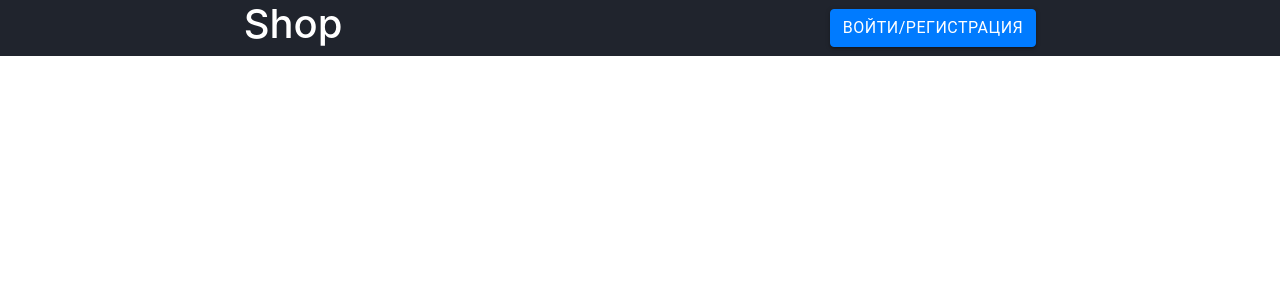
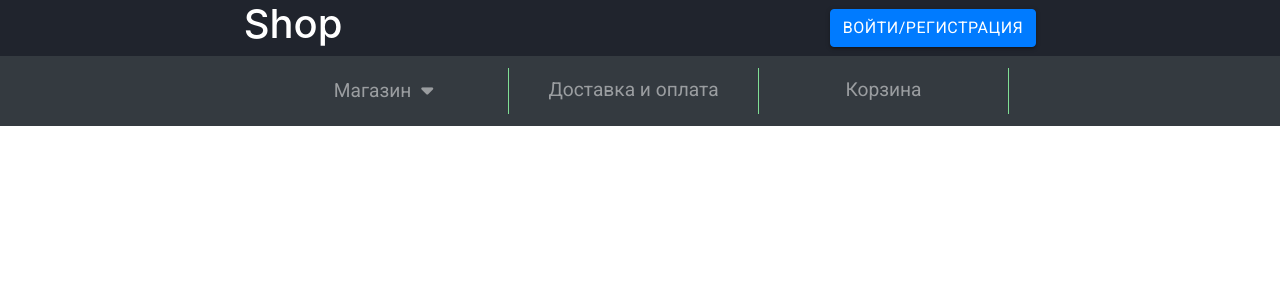
Before and after one commit to Aubury/SHOP-MVCTemplate-USER_ADMIN, a PHP site: page / in a window 1280 px wide. Shown: the top 300 px of the page. Run offline with PHP 8.4, Linux system fonts and the light colour scheme; data that the repository does not hold is empty; some libraries are stand-ins or nearby versions.

Commit message:
navigetion

```diff
--- a/config/routes.php
+++ b/config/routes.php
@@ -27,7 +27,7 @@ return[
     "inf/orders"     => "Orders/TotalOrders/adm",
     "inf/Categories" => "Categories/TotalCategories/adm",
     "inf/brands"     => "Brands/TotalBrands/adm",
-    "inf/products"   => "Products/TotalProducts/adm",
+    "inf/products"   => "Products/TotalProducts/none",
 
 
     "login-admin"    => "Login/ShowLogInAdmin/none",
--- a/views/ViewAdminPage/admins.php
+++ b/views/ViewAdminPage/admins.php
@@ -19,7 +19,7 @@
     <header class="f-col no_wrap justify-evenly align-center w_100">
         <div class="f-row justify-between align-center welcome w_100">
             <div id="welcome" class="welcome"></div>
-            <h2 class="black">Shop</h2>
+            <a href="http://shop-template.vinash.netxi.in"><h2 class="black">Shop</h2></a>
             <button class="btn btn-success" id="exit">Выйти</button>
         </div>
         <div class="navigation f-row justify-center align-center w_100">
--- a/views/ViewCategories/categories.php
+++ b/views/ViewCategories/categories.php
@@ -25,7 +25,7 @@
     <header class="f-col no_wrap justify-evenly align-center w_100">
         <div class="f-row justify-between align-center welcome w_100">
             <div id="welcome" class="welcome"></div>
-            <h2 class="black">Shop</h2>
+            <a href="http://shop-template.vinash.netxi.in"><h2 class="black">Shop</h2></a>
             <button class="btn btn-success" id="exit">Выйти</button>
         </div>
         <div class="navigation f-row justify-center align-center w_100">
--- a/views/ViewMainPage/index.php
+++ b/views/ViewMainPage/index.php
@@ -4,24 +4,37 @@
     <meta charset="UTF-8">
     <meta name="viewport" content="width=device-width, initial-scale=1.0">
     <meta http-equiv="X-UA-Compatible" content="ie=edge">
-    <style><?php include_once ROOT . "/views/css/reset.css"?></style>
-    <style><?php include_once ROOT . "/views/css/fonts.css"?></style>
-    <style><?php include_once ROOT . "/views/css/main.css"?></style>
-    <style><?php include_once ROOT . "/views/css/style.css"?></style>
-    <style><?php include_once ROOT . "/views/css/modal.css" ?></style>
+    <link rel="stylesheet" href="/views/css/reset.css">
+    <link rel="stylesheet" href="/views/css/fonts.css">
+    <link rel="stylesheet" href="/views/css/main.css">
+    <link rel="stylesheet" href="/views/css/style.css">
+    <link rel="stylesheet" href="/views/css/modal.css">
+    <link rel="stylesheet" href="/views/css/navigation.css">
+
     <link rel="stylesheet" href="https://stackpath.bootstrapcdn.com/bootstrap/4.3.1/css/bootstrap.min.css" integrity="sha384-ggOyR0iXCbMQv3Xipma34MD+dH/1fQ784/j6cY/iJTQUOhcWr7x9JvoRxT2MZw1T" crossorigin="anonymous">
     <script src="https://kit.fontawesome.com/6c7f1b339a.js" crossorigin="anonymous"></script>
     <title>Shop</title>
 </head>
 <body>
 <div class="full_container">
-    <header class="f-row no_wrap justify-evenly align-center">
-          <h1>Shop</h1>
-         <div id="exchange"></div>
-         <div>
-            <a href="#modal"><button class="btn btn-primary">Войти/Регистрация</button></a>
-         </div>
+    <header class="f-col">
+        <div class="f-row no_wrap justify-evenly align-center">
+            <h1>Shop</h1>
+            <div id="exchange"></div>
+            <div>
+                <a href="#modal"><button class="btn btn-primary">Войти/Регистрация</button></a>
+            </div>
+        </div>
     </header>
+    <div class="nav-bar">
+        <div class="navigation">
+            <ul class="nav">
+                <li id="shop" class="submenu-link nav-item"><a href="#">Магазин</a></li>
+                <li class="nav-item"><a href="#">Доставка и оплата</a></li>
+                <li class="nav-item"><a  href="#">Корзина</a></li>
+            </ul>
+        </div>
+    </div>
     <main></main>
     <footer></footer>
 </div>
@@ -84,84 +97,10 @@
         </footer>
     </div>
 </div>
-<!---->
-<!--<header class="hederContainer">-->
-<!--    <button class="top topHide">&lt;</button>-->
-<!--    <div class="userHeader">-->
-<!---->
-<!--        <div class="headerItem">-->
-<!--            <div>-->
-<!--                <img src="/views/img/smiley-eating.png" alt="logo__company">-->
-<!--            </div>-->
-<!--            <div class="slogan">-->
-<!--                <p>Главное</p>-->
-<!--                <p>иметь</p>-->
-<!--                <p>мечту</p>-->
-<!--            </div>-->
-<!--        </div>-->
-<!---->
-<!--        <div class="headerItem">-->
-<!--            <div class="navigation_group_mobile">-->
-<!--                <div class="menu">-->
-<!--                    <input type="checkbox" class="hide" id="menu_logo">-->
-<!--                    <div class="logo_menu">-->
-<!--                        <label for="menu_logo">-->
-<!--                            <p></p>-->
-<!--                            <p></p>-->
-<!--                            <p></p>-->
-<!--                        </label>-->
-<!--                        <p>МЕНЮ</p>-->
-<!--                    </div>-->
-<!--                    <div class="elements_menu">-->
-<!--                        <ul>-->
-<!--                            <li class="countPeoples">Нас уже: <span class="users"></span></li>-->
-<!--                            <li>О нас</li>-->
-<!--                            <li><a href="#progects">Наши проекты</a></li>-->
-<!--                            <li><a href="#contacts">Контакты</a></li>-->
-<!--                        </ul>-->
-<!--                    </div>-->
-<!--                </div>-->
-<!--            </div>-->
-<!--            ++-->
-<!--            <div class="nav">-->
-<!--                <ul class="navigation">-->
-<!--                    <li class="countPeoples">Нас уже: <span class="users"></span></li>-->
-<!--                    <li>О нас</li>-->
-<!--                    <li><a href="#progects">Наши проекты</a></li>-->
-<!--                    <li><a href="#contacts">Контакты</a></li>-->
-<!--                </ul>-->
-<!--            </div>-->
-<!--        </div>-->
-<!--    </div>-->
-<!--</header>-->
-<!--<main>-->
-<!--    <div class="_container">-->
-<!--        <div id="exchange"></div>-->
-<!---->
-<!--        <div id="progects"></div>-->
-<!--    </div>-->
-<!--</main>-->
-<!---->
-<!--<footer class="footer">-->
-<!--    <div class="_container">-->
-<!--        <div class="map"></div>-->
-<!--        <div class="contacts" id="contacts">-->
-<!--            <div class="address"></div>-->
-<!--            <div class="phone"></div>-->
-<!--        </div>-->
-<!--    </div>-->
-<!--</footer>-->
-<!----------------------------------------------------------------->
-<!--<div class="section modal__certificate none">-->
-<!--    <div class="modal__content__certificate">-->
-<!--        <img src="/views/img/page.jpg" alt="свидетельство">-->
-<!--        <input type="button" class="closeModalCertificate" value="X">-->
-<!--    </div>-->
-<!--</div>-->
 
-<!--<script>--><?php //include_once ROOT . "/views/ViewMainPage/app/app.js"?><!--</script>-->
-<!--<script>--><?php //include_once ROOT . "/views/ViewMainPage/app/modal_certificate.js"?><!--</script>-->
-<script><?php include_once ROOT . "/views/ViewMainPage/app/modalApp.js"?></script>
-<script><?php include_once ROOT . "/views/ViewMainPage/app/exchange.js"?></script>
+
+<script src="/views/ViewMainPage/app/exchange.js"></script>
+<script src="/views/ViewMainPage/app/modalApp.js"></script>
+<script src="/views/ViewMainPage/app/app.js"></script>
 </body>
 </html>
--- a/views/ViewOrders/orders.php
+++ b/views/ViewOrders/orders.php
@@ -20,7 +20,7 @@
     <header class="f-col no_wrap justify-evenly align-center w_100">
         <div class="f-row justify-between align-center welcome w_100">
             <div id="welcome" class="welcome"></div>
-            <h2 class="black">Shop</h2>
+            <a href="http://shop-template.vinash.netxi.in"><h2 class="black">Shop</h2></a>
             <button class="btn btn-success" id="exit">Выйти</button>
         </div>
         <div class="navigation f-row justify-center align-center w_100">
--- a/views/css/main.css
+++ b/views/css/main.css
@@ -217,8 +217,13 @@ iframe{
     height: 100%;
 }
 .full_container{
-    width: 100vw !important;
+    display: flex;
+    flex-direction: column;
+    flex-wrap: nowrap;
+    min-height: 100vh;
+    min-width: 100vw;
     overflow-x: hidden;
+    position: relative;
 }
 .container {
     width: 1200px;
--- a/views/css/navigation.css
+++ b/views/css/navigation.css
@@ -1,26 +1,108 @@
+@import url('https://fonts.googleapis.com/css?family=Open+Sans|Roboto');
+
+.nav-bar{
+    display: flex;
+    flex-direction: row;
+    flex-wrap: nowrap;
+    justify-content: center;
+    align-items: center;
+    background-color: #343a40!important;
+    z-index: 2;
+    opacity: 1;
+}
 
 .navigation{
+    font-size: 1.2em;
+    text-align: center;
+}
+.nav{
     background-color: #343a40!important;
-    font-size: 1.2em;
+    display: flex;
+    flex-direction: row;
+    flex-wrap: nowrap;
+    list-style: none;
     padding: .75rem;
+    margin: 0 auto;
+    font-family: inherit;
+    position: relative;
+    z-index: 4;
 }
-.navigation ul{
-    margin: 0 !important;
+ul.submenu{
+    position: relative;
 }
-.navigation a{
-    color: rgba(255,255,255,.5);
-    text-decoration: none;
-    transition: all .3s;
+ul.submenu li ul.submenu{
+    position: absolute;
+    left: 100%;
+    top: 0;
+
 }
-.navigation a.active{
-    color: white;
-}
-.navigation .nav-item{
+.nav li{
+    list-style: none;
+    display: flex;
+    flex-direction: column;
+    position: relative;
+    text-align: center;
+    border-right: 1px solid #80DF95;
+    width: 250px;
     color: rgba(255,255,255,.5);
     cursor: pointer;
     font-style: normal;
+    opacity: 1;
+}
+ul.submenu li{
+    padding-top: .5em;
+    padding-bottom: .5em;
+}
+
+.nav li a{
+    display: block;
+    color: rgba(255,255,255,.5);
+    text-decoration: none;
     padding: .5rem 1rem;
+
 }
-.navigation a:hover{
+.nav a.active{
+    color: white;
+}
+.nav a:hover{
     color: rgba(255,255,255,.5);
 }
+
+li.submenu-link > a:after {
+    content: "\f0d7";
+    font-family: "FontAwesome";
+    color: inherit;
+    margin-left: 10px;
+}
+li.submenu-link ul.submenu li.submenu-link > a::after{
+    content: "\f0da";
+    font-family: "FontAwesome";
+    color: inherit;
+    margin-left: 10px;
+}
+ul.submenu {
+    background-color: #343a40!important;
+    border: 2px solid #003559;
+    padding-left: 0;
+    position: absolute;
+    visibility: hidden;
+    opacity: 0;
+    z-index: 3;
+    transition: .6s ease-in-out;
+}
+li.submenu-link > ul.submenu{
+    top: 0;
+}
+li.submenu-link ul.submenu li.submenu-link > ul.submenu{
+    top: 0;
+}
+li.submenu-link:hover > ul.submenu{
+    visibility: visible;
+    top: calc(100% + .75rem);
+    opacity: 1;
+}
+.nav  li.submenu-link > ul.submenu li.submenu-link:hover{
+    visibility: visible;
+    top: 0;
+    opacity: 1;
+}
--- a/views/css/style.css
+++ b/views/css/style.css
@@ -1,4 +1,6 @@
-
+body{
+    position: relative;
+}
 .logo{
     width: 90px;
     height: auto;
@@ -18,6 +20,13 @@
     padding: 0;
     margin: 0 auto;
 }
+main{
+    display: flex;
+    justify-content: center;
+    align-items: center;
+    flex: 1 0 auto;
+}
+
 
 header,
 footer{
```
Also changed, not shown: views/ViewMainPage/app/app.js (+94 -22 lines), views/ViewMainPage/app/up.js (added, +25 -0 lines), views/ViewProducts/js/scriptProduct.js (+0 -12 lines), views/ViewProducts/products.php (+13 -20 lines).
